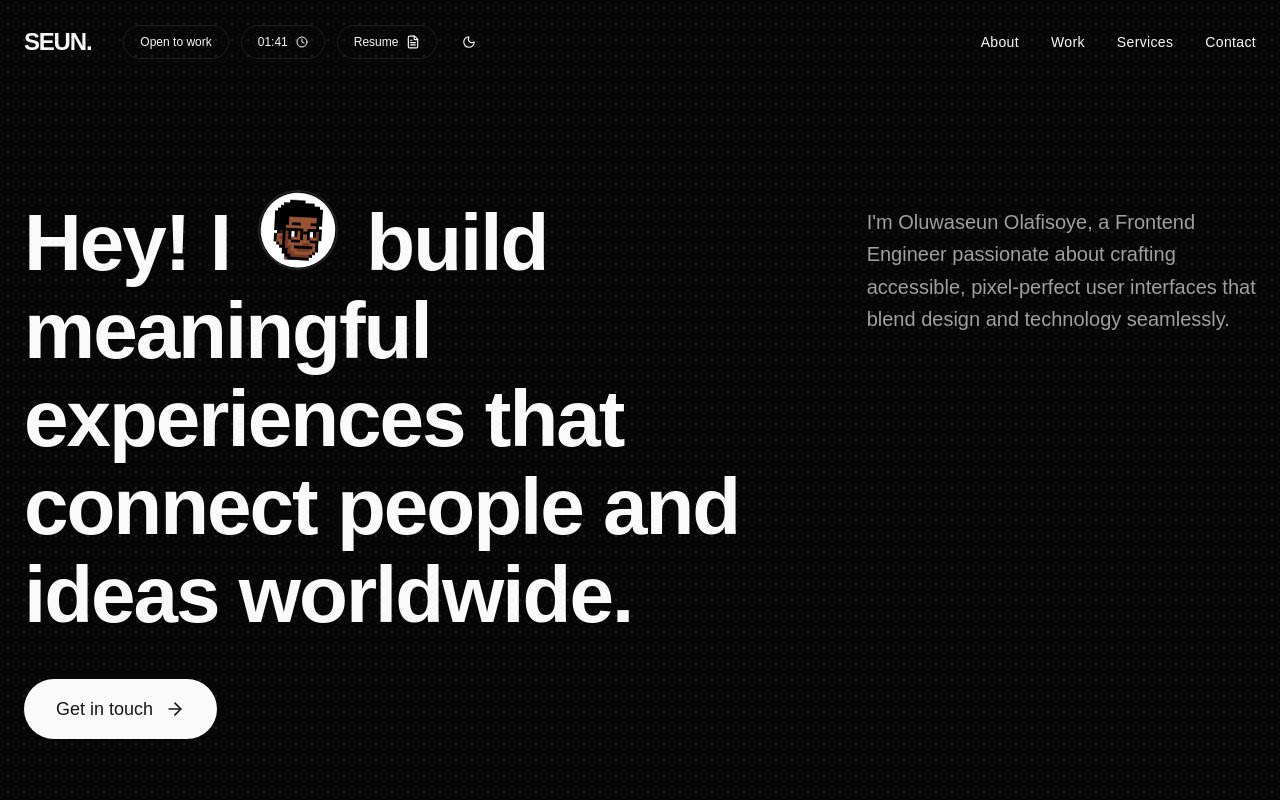
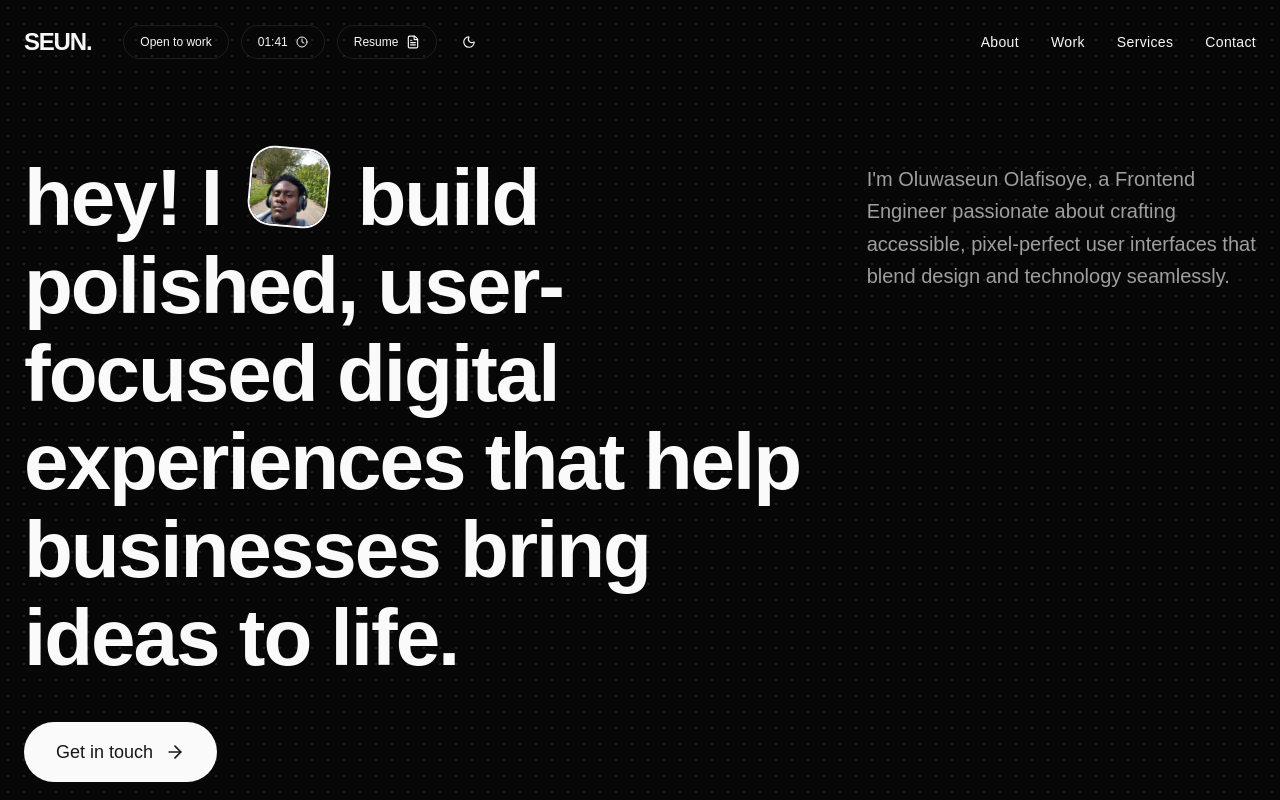
Before and after one commit to olafisoyevince/seunolafisoye, a React (Vite) app: page / in a window 1280 px wide. Shown: the top 800 px of the page. Built offline with nearby package versions, Linux system fonts and the light colour scheme; a web font is replaced by a local one.

Commit message:
feat: Update Avatar components with new styles and replace anchor tags with Link for navigation

```diff
--- a/src/pages/about.tsx
+++ b/src/pages/about.tsx
@@ -60,7 +60,7 @@ export const About = () => {
                         </p>
 
                         <div className="flex items-center gap-4">
-                            <Avatar className="w-14 h-14 border-2 border-primary">
+                            <Avatar className="w-14 h-14 border-2 border-primary rounded-[20px] rotate-5">
                                 <AvatarImage
                                     src="/me.jpg"
                                     alt="Team member"
--- a/src/pages/contact.tsx
+++ b/src/pages/contact.tsx
@@ -6,6 +6,7 @@ import { ArrowRight, FileText, Linkedin } from "lucide-react";
 import { Button } from "@/components/ui/button";
 import { Avatar, AvatarFallback, AvatarImage } from "@/components/ui/avatar";
 import { CVButton } from "../components/cv-button";
+import { Link } from "react-router";
 
 gsap.registerPlugin(ScrollTrigger);
 
@@ -59,7 +60,7 @@ export const Contact = () => {
                     {["/me.jpg"].map((src, i) => (
                         <Avatar
                             key={i}
-                            className="w-14 h-14 border-2 border-primary"
+                            className="w-20 h-20 border-2 border-primary rounded-3xl rotate-5"
                         >
                             <AvatarImage
                                 src={src}
@@ -112,8 +113,8 @@ export const Contact = () => {
             {/* Footer Bottom */}
             <div className="contact-reveal mt-32 pt-8 border-t border-primary/10 flex flex-col md:flex-row justify-between items-center gap-4 text-sm text-muted-foreground font-sans">
                 <div className="flex items-center gap-4">
-                    <a
-                        href="https://x.com/fisoyeseun_"
+                    <Link
+                        to="https://x.com/fisoyeseun_"
                         target="_blank"
                         rel="noopener noreferrer"
                         className="text-primary hover:opacity-80"
@@ -127,15 +128,22 @@ export const Contact = () => {
                             <title>X</title>
                             <path d="M18.901 1.153h3.68l-8.04 9.19L24 22.846h-7.406l-5.8-7.584-6.638 7.584H.474l8.6-9.83L0 1.154h7.594l5.243 6.932ZM17.61 20.644h2.039L6.486 3.24H4.298Z" />
                         </svg>
-                    </a>
-                    <a
-                        href="https://linkedin.com/in/oluwaseun-olafisoye"
+                    </Link>
+                    <Link
+                        to="https://linkedin.com/in/oluwaseun-olafisoye"
                         className="text-primary hover:opacity-80"
                         target="_blank"
                         rel="noopener noreferrer"
                     >
                         <Linkedin size={16} fill="currentColor" />
-                    </a>
+                    </Link>
+                    <Link to={"https://github.com/olafisoyevincent"}>
+                        <img
+                            src="https://cdn.simpleicons.org/github/181717"
+                            className="object-contain w-4 h-4 fill-current dark:invert hover:opacity-80"
+                            alt="GitHub"
+                        />
+                    </Link>
                 </div>
 
                 <div className="md:absolute md:left-1/2 md:-translate-x-1/2">
--- a/src/pages/hero.tsx
+++ b/src/pages/hero.tsx
@@ -2,6 +2,8 @@ import { useRef } from "react";
 import gsap from "gsap";
 import { useGSAP } from "@gsap/react";
 import { ArrowRight } from "lucide-react";
+import { Link } from "react-router";
+import { Avatar, AvatarFallback, AvatarImage } from "@/components/ui/avatar";
 
 export const Hero = () => {
     const containerRef = useRef<HTMLDivElement>(null);
@@ -72,25 +74,28 @@ export const Hero = () => {
                         ref={titleRef}
                         className="text-5xl md:text-7xl lg:text-[5rem] font-heading font-semibold tracking-tight leading-[1.1] text-foreground mb-10"
                     >
-                        Hey! I{" "}
+                        hey! I{" "}
                         <span className="inline-flex -mb-2 md:-mb-4 mx-2">
-                            <img
-                                src={"/me.jpg"}
-                                alt="Me"
-                                className="w-12 h-12 md:w-20 md:h-20 rounded-full object-cover border-2 border-foreground/10 rotate-3"
-                            />
+                            <Avatar className="w-20 h-20 border-2 border-primary rounded-3xl rotate-5">
+                                <AvatarImage
+                                    src="/me.jpg"
+                                    alt="Team member"
+                                    className="object-cover"
+                                />
+                                <AvatarFallback>ME</AvatarFallback>
+                            </Avatar>
                         </span>{" "}
-                        build meaningful experiences that connect people and
-                        ideas worldwide.
+                        build polished, user-focused digital experiences that
+                        help businesses bring ideas to life.
                     </h1>
 
-                    <a
+                    <Link
                         ref={buttonRef}
-                        href="#contact"
+                        to="#contact"
                         className="inline-flex items-center gap-3 bg-primary text-primary-foreground px-8 py-4 rounded-full font-sans font-medium text-lg hover:bg-primary/90 transition-all hover:scale-105"
                     >
                         Get in touch <ArrowRight size={20} />
-                    </a>
+                    </Link>
                 </div>
 
                 {/* Right Side - Description */}
```
Also changed, not shown: public/me.jpg.
